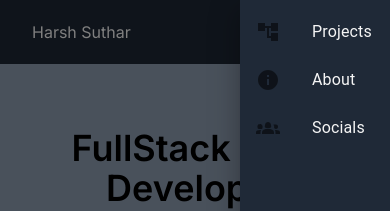
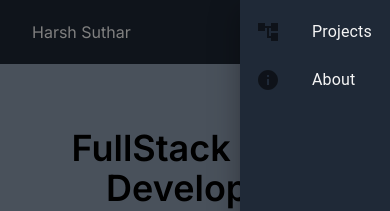
Before and after one commit to 10234567Z/My-Portfolio, a Next.js app: page / in a window 390 px wide. Both pictures are taken after a click on the button 326 px from the left and 32 px from the top of the page. Shown: the top 211 px of the page. Built offline with nearby package versions, Linux system fonts and the light colour scheme.

Commit message:
Add navigation for mobile users + Moreover make some tweaks to make the portfolio deployable on production build

```diff
--- a/src/app/components/footer.tsx
+++ b/src/app/components/footer.tsx
@@ -1,3 +1,4 @@
+'use client'
 import GitHubIcon from '@mui/icons-material/GitHub';
 import MailIcon from '@mui/icons-material/Mail';
 import LinkedInIcon from '@mui/icons-material/LinkedIn';
--- a/src/app/components/introduction.tsx
+++ b/src/app/components/introduction.tsx
@@ -1,5 +1,4 @@
 'use client'
-
 import Image from "next/image"
 
 export default function Introduction() {
--- a/src/app/components/navbar.tsx
+++ b/src/app/components/navbar.tsx
@@ -13,10 +13,17 @@ export default function Navbar() {
     const DrawerList = (
         <Box sx={{ width: 150, backgroundColor: "rgb(31, 41, 55)", color: "whitesmoke", height: '100vh' }} role="presentation" onClick={() => setOpen(false)}>
             <List>
-                {["About", "Projects", "Socials"].map((text, index) => (
+                {["About", "Projects"].map((text, index) => (
                     <ListItemButton key={index}>
-                        {index === 0 ? <ListItemIcon><AccountTreeIcon /></ListItemIcon> : (index === 1 ? <ListItemIcon><InfoIcon /></ListItemIcon> : <ListItemIcon><Groups2Icon /></ListItemIcon>)}
-                        {index === 0 ? <ListItemText primary="Projects" /> : (index === 1 ? <ListItemText primary="About" /> : <ListItemText primary="Socials" />)}
+                        {index === 0 ? <ListItemIcon><AccountTreeIcon /></ListItemIcon> : <ListItemIcon><InfoIcon /></ListItemIcon>}
+                        {index === 0 ?
+                            <Link href="/projects">
+                                <ListItemText primary="Projects" />
+                            </Link>
+                            :
+                            <Link href="/about">
+                                <ListItemText primary="About" />
+                            </Link>}
                     </ListItemButton>
                 ))}
             </List>
--- a/src/app/components/projects.tsx
+++ b/src/app/components/projects.tsx
@@ -1,3 +1,4 @@
+'use client'
 import Image from "next/image";
 
 export default function Projects() {
--- a/src/app/components/skills.tsx
+++ b/src/app/components/skills.tsx
@@ -1,3 +1,4 @@
+'use client'
 export default function Skills() {
     return (
         <>
--- a/src/app/layout.tsx
+++ b/src/app/layout.tsx
@@ -5,8 +5,8 @@ import "./globals.css";
 const inter = Inter({ subsets: ["latin"] });
 
 export const metadata: Metadata = {
-  title: "Create Next App",
-  description: "Generated by create next app",
+  title: "Harsh Suthar | Fullstack Web Developer",
+  description: "Portfolio",
 };
 
 export default function RootLayout({
```
Also changed, not shown: src/app/about/page.tsx (+5 -4 lines), src/app/page.tsx (+6 -5 lines), src/app/projects/page.tsx (+4 -3 lines), 1 other file (tests, documents, lock files or other folders).
